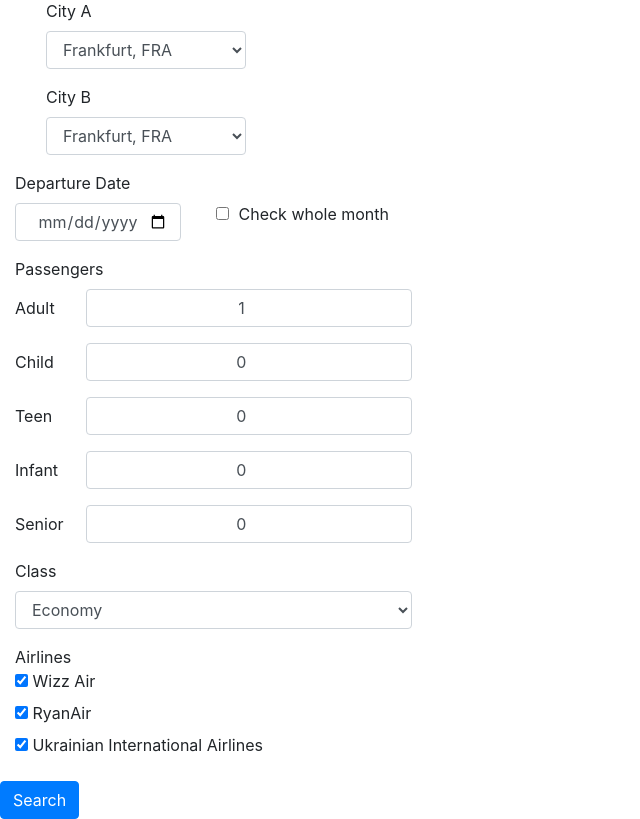
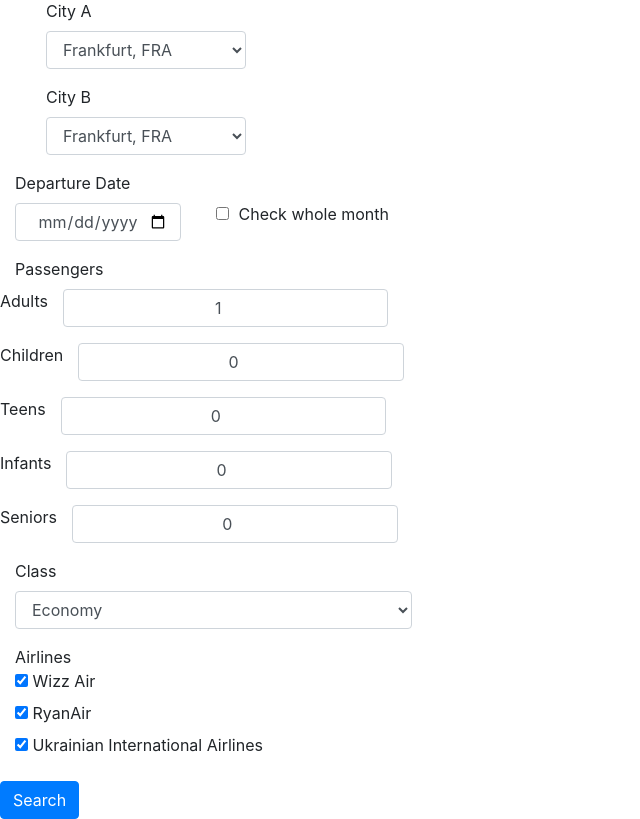
Before and after one commit to olenagalitska/AirplaneTicketsAggregator, a Flask app: page / in a window 1280 px wide. Shown: the part 147-966 px from the top of the page, without its empty margins (0-640 px from the left). Run offline with Flask 2, Linux system fonts and the light colour scheme; some libraries are stand-ins or nearby versions.

Commit message:
search results expanded and search from modification

```diff
--- a/app/__init__.py
+++ b/app/__init__.py
@@ -17,6 +17,7 @@ login = LoginManager(app)
 login.login_view = 'login'
 
 client = ArangoClient(protocol='http', host='localhost', port=8529)
+
 sys_db = client.db('_system', username='root', password='')
 if not sys_db.has_database('whatafly'):
     sys_db.create_database('whatafly')
--- a/app/forms.py
+++ b/app/forms.py
@@ -1,5 +1,5 @@
 from flask_wtf import FlaskForm
-from wtforms import StringField, PasswordField, DateField, SubmitField, SelectField
+from wtforms import StringField, PasswordField, DateField, SubmitField, SelectField, IntegerField
 from wtforms.validators import DataRequired, ValidationError, Email
 
 from app.models import Users
@@ -19,20 +19,43 @@ class RegistrationForm(FlaskForm):
     password = PasswordField('Password', validators=[DataRequired()])
     submit = SubmitField('Sign Up')
 
+    def validate_username(username):
+        user = Users.query.filter_by(username=username).first()
+        if user is not None:
+            raise ValidationError("Please use a different username.")
+
+    def validate_email(email):
+        user = Users.query.filter_by(email=email).first()
+        if user is not None:
+            raise ValidationError("Such email is already in use.")
+
 
 class SearchForm(FlaskForm):
-    departure = SelectField('City A')
-    arrival = SelectField('City B')
-    date = DateField('Departure Date')
+    departure = SelectField('City A', validators=[DataRequired()])
+    arrival = SelectField('City B', validators=[DataRequired()])
+    date = DateField('Departure Date', validators=[DataRequired()])
+    adults = IntegerField("Adults")
+    teens = IntegerField("Teens")
+    infants = IntegerField("Infants")
+    children = IntegerField("Children")
+    seniors = IntegerField("Seniors")
 
+    def validate_adults(adults):
+        if adults < 0 or adults > 10:
+            raise ValidationError("Please pick the number of adults from 0 to 10")
 
-def validate_username(username):
-    user = Users.query.filter_by(username=username).first()
-    if user is not None:
-        raise ValidationError("Please use a different username.")
+    def validate_teens(teens):
+        if teens < 0 or teens > 10:
+            raise ValidationError("Please pick the number of teens from 0 to 10")
 
+    def validate_children(children):
+        if children < 0 or children > 10:
+            raise ValidationError("Please pick the number of children from 0 to 10")
 
-def validate_email(email):
-    user = Users.query.filter_by(email=email).first()
-    if user is not None:
-        raise ValidationError("Such email is already in use.")
+    def validate_infants(infants):
+        if infants < 0 or infants > 10:
+            raise ValidationError("Please pick the number of infants from 0 to 10")
+
+    def validate_seniors(seniors):
+        if seniors < 0 or seniors > 10:
+            raise ValidationError("Please pick the number of seniors from 0 to 10")
--- a/app/routes.py
+++ b/app/routes.py
@@ -4,7 +4,6 @@ from app.forms import LoginForm, RegistrationForm, SearchForm
 import datetime
 from app.models import Users
 from flask_login import current_user, login_user, logout_user, login_required
-from sqlalchemy import exc
 from werkzeug.urls import url_parse
 import subprocess
 import json, os
@@ -108,6 +107,10 @@ def search():
             "country": "Austria",
             "city": "Vienna",
             "airport": "VIE"
+        }, {
+            "country": "Germany",
+            "city": "Berlin (Schonefeld)",
+            "airport": "SXF"
         }
     ]
     form.departure.choices = [(airport['airport'], airport['city'] + ", " + airport['airport']) for airport in airports]
--- a/app/templates/airlines.html
+++ b/app/templates/airlines.html
@@ -1,3 +1,5 @@
+{% extends "base.html" %}
+{% block content %}
 <br>
 <h3> Ukraine International Airlines (UIA) </h3> <br>
 <a class="link" href="news/uia">News</a>
@@ -288,3 +290,4 @@
     </tr>
 </table><br>
 <hr>
+{% endblock %}
--- a/app/templates/search.html
+++ b/app/templates/search.html
@@ -59,33 +59,43 @@
             <div class="col-md-4 mb-3">
                 <label for="passengers">Passengers</label>
                 <div class="form-group row">
-                    <label for="adult" class="col-2 col-form-label">Adult</label>
+                    {{form.adults.label}}
+                    <!--<label for="adult" class="col-2 col-form-label">Adult</label>-->
                     <div class="col-10">
-                        <input class="form-control" type="number" value="1" id="adult" min="1">
+                        {{form.adults( class="form-control", type="number", value="1", id="adult", min="1")}}
+                        <!--<input class="form-control" type="number" value="1" id="adult" min="1">-->
                     </div>
                 </div>
                 <div class="form-group row">
-                    <label for="child" class="col-2 col-form-label">Child</label>
+                    <!--<label for="child" class="col-2 col-form-label">Child</label>-->
+                    {{form.children.label}}
                     <div class="col-10">
-                        <input class="form-control" type="number" value="0" id="child" min="0">
+                        {{form.children( class="form-control", type="number", value="0", id="child", min="0")}}
+                        <!--<input class="form-control" type="number" value="0" id="child" min="0">-->
                     </div>
                 </div>
                 <div class="form-group row">
-                    <label for="teen" class="col-2 col-form-label">Teen</label>
+                    <!--<label for="teen" class="col-2 col-form-label">Teen</label>-->
+                     {{form.teens.label}}
                     <div class="col-10">
-                        <input class="form-control" type="number" value="0" id="teen" min="0">
+                        <!--<input class="form-control" type="number" value="0" id="teen" min="0">-->
+                        {{form.teens( class="form-control", type="number", value="0", id="teens", min="0")}}
                     </div>
                 </div>
                 <div class="form-group row">
-                    <label for="infant" class="col-2 col-form-label">Infant</label>
+                    <!--<label for="infant" class="col-2 col-form-label">Infant</label>-->
+                     {{form.infants.label}}
                     <div class="col-10">
-                        <input class="form-control" type="number" value="0" id="infant" min="0">
+                        <!--<input class="form-control" type="number" value="0" id="infant" min="0">-->
+                        {{form.infants( class="form-control", type="number", value="0", id="infants", min="0")}}
                     </div>
                 </div>
                 <div class="form-group row">
-                    <label for="senior" class="col-2 col-form-label">Senior</label>
+                    <!--<label for="senior" class="col-2 col-form-label">Senior</label>-->
+                     {{form.seniors.label}}
                     <div class="col-10">
-                        <input class="form-control" type="number" value="0" id="senior" min="0">
+                        <!--<input class="form-control" type="number" value="0" id="senior" min="0">-->
+                        {{form.seniors( class="form-control", type="number", value="0", id="seniors", min="0")}}
                     </div>
                 </div>
             </div>
```
Also changed, not shown: app/airlines/handler.py (+10 -2 lines), app/airlines/ryanair.py (+36 -22 lines), app/airlines/wizzair.py (+16 -11 lines), app/templates/results.html (+46 -6 lines).
